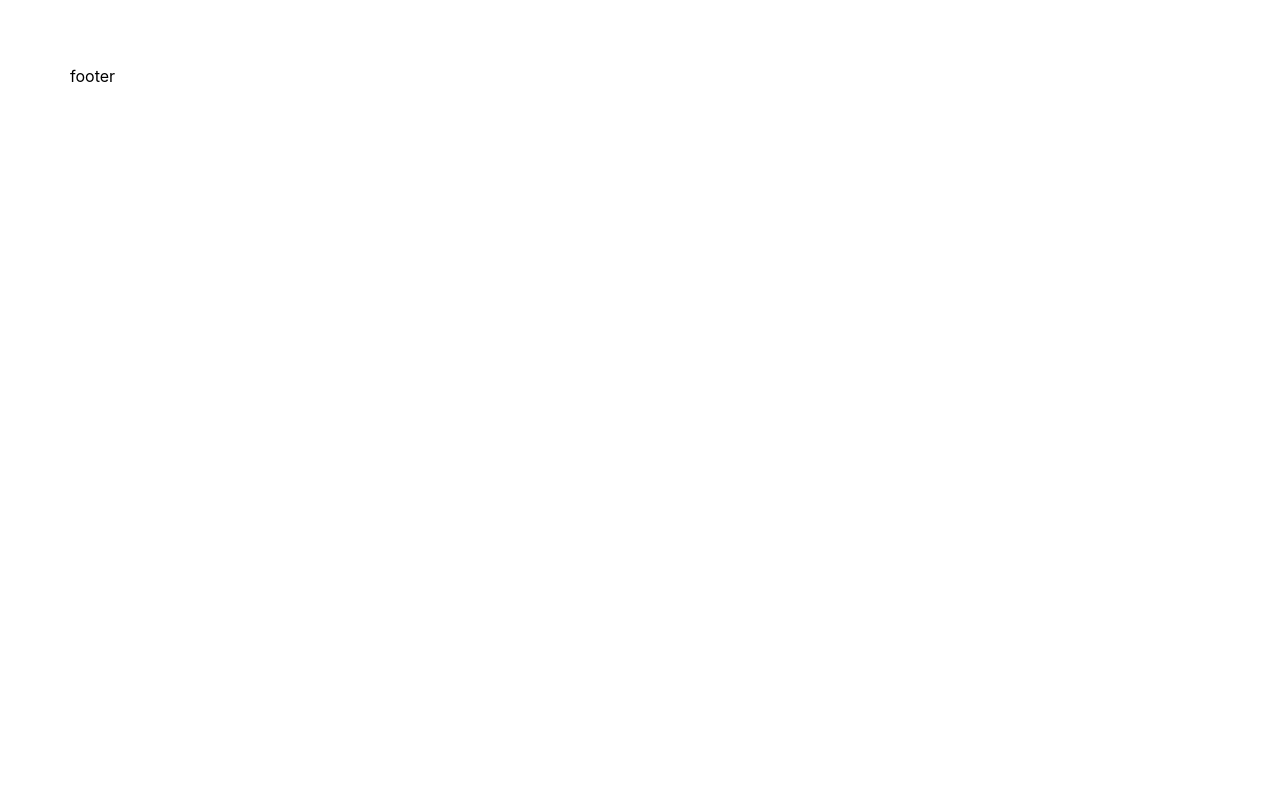
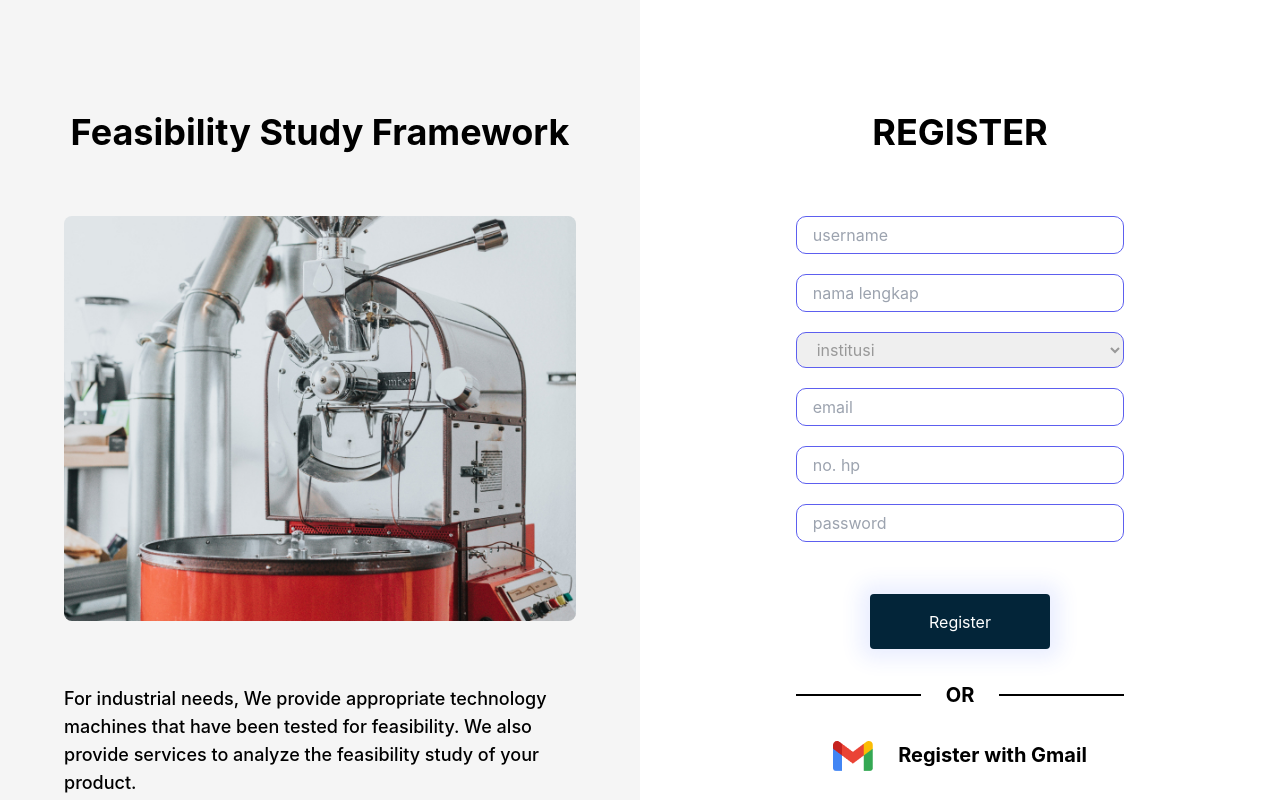
Before and after one commit to Feasibility-Study-Team/fs-front-pub, a React (Create React App) app: page /register in a window 1280 px wide. Before the commit this address had no page. Shown: the top 800 px of the page. Built offline with nearby package versions, Linux system fonts and the light colour scheme.

Commit message:
update login register

```diff
--- a/src/App.js
+++ b/src/App.js
@@ -1,6 +1,6 @@
 import { BrowserRouter as Router, Routes, Route } from "react-router-dom";
 import { Footer } from "./components";
-import { Login } from "./pages";
+import { Login, Register } from "./pages";
 
 function App() {
   return (
@@ -8,6 +8,7 @@ function App() {
       <Router>
         <Routes>
           <Route path="login" element={<Login />} />
+          <Route path="register" element={<Register />} />
         </Routes>
       </Router>
       <Footer />
--- a/src/constant/style.js
+++ b/src/constant/style.js
@@ -1,8 +1,9 @@
 const styles = {
     boxWidth: "xl:max-w-[1140px] w-full",
     boxContent: "xl:max-w-[1440px] w-full",
+    boxMd: "md:max-w-[768px] w-full",
 
-    btnStyle1: "w-[180px] h-[55px] bg-darkBlue text-white rounded btn-shadow",
+    btnStyle1: "w-[180px] h-[55px] bg-darkBlue text-white rounded btn-shadow hover:scale-105 ease-in-out duration-300",
 
     flexCenter: "flex justify-center items-center",
     flexStart: "flex justify-center items-start",
--- /dev/null
+++ b/src/constant/variable.js
@@ -0,0 +1,5 @@
+const phoneRegExp = /^((\\+[1-9]{1,4}[ \\-]*)|(\\([0-9]{2,3}\\)[ \\-]*)|([0-9]{2,4})[ \\-]*)*?[0-9]{3,4}?[ \\-]*[0-9]{3,4}?$/;
+
+export {
+    phoneRegExp
+}
--- a/src/pages/Login/LoginRight.js
+++ b/src/pages/Login/LoginRight.js
@@ -3,10 +3,11 @@ import { styles } from "../../constant"
 import { useFormik } from 'formik'
 import * as Yup from 'yup'
 import { useState } from "react"
+import { Link } from "react-router-dom"
 
 const LoginRight = () => {
     const loginStyle = {
-        inputStyle: "border border-iris100 rounded-[10px] text-[16px] py-1.5 px-4 w-[250px] max-h-[38px]",
+        inputStyle: "border border-iris100 rounded-[10px] text-[16px] py-1.5 px-4 w-[250px] max-h-[38px] focus:outline-blue-600",
         stripStyle: "border-solid border border-black w-[125px] h-0",
         errorStyle: "font-normal text-red-500"
     }
@@ -43,7 +44,7 @@ const LoginRight = () => {
                     <input
                     type="text"
                     placeholder="username"
-                    className={`${loginStyle.inputStyle} ${formik.errors.username ? 'mb-[5px]': 'mb-[20px]'}`}
+                    className={`${loginStyle.inputStyle} ${formik.errors.username && formik.touched.username ? 'mb-[5px]': 'mb-[20px]'}`}
                     {...formik.getFieldProps('username')}
                     />
                     {formik.touched.username && formik.errors.username && <div className={`${loginStyle.errorStyle} mb-[10px]`}>{formik.errors.username}</div>}
@@ -51,7 +52,7 @@ const LoginRight = () => {
                     <input
                     type="password"
                     placeholder="password"
-                    className={`${loginStyle.inputStyle}  ${formik.errors.password ? 'mb-[5px]': 'mb-[20px]'}`}
+                    className={`${loginStyle.inputStyle}  ${formik.errors.password && formik.touched.password ? 'mb-[5px]': 'mb-[20px]'}`}
                     {...formik.getFieldProps('password')}
                     />
                     {formik.touched.password && formik.errors.password && <div className={`${loginStyle.errorStyle}`}>{formik.errors.password}</div>}
@@ -65,7 +66,7 @@ const LoginRight = () => {
                     <img src={Gmail} alt="gmail"/>
                     <p className="font-bold text-xl">Login with Gmail</p>
                 </button>
-                <button className="font-light">Don't have an account yet? Sign Up</button>
+                <Link to="/register" className="font-light hover:underline hover:underline-offset-4">Don't have an account yet? Sign Up</Link>
             </div>
 
         </div>
--- /dev/null
+++ b/src/pages/Register/Register.js
@@ -0,0 +1,147 @@
+import { Gmail } from "../../assets"
+import { styles } from "../../constant"
+import { useFormik } from 'formik'
+import * as Yup from 'yup'
+import { useState } from "react"
+import { phoneRegExp } from "../../constant/variable"
+import { Link } from "react-router-dom"
+import LoginLeft from "../Login/LoginLeft"
+
+const Register = () => {
+    const dataInstitusi = [
+        {
+            name: "UPN Veteran Yogyakarta",
+            address: "Babarsari"
+        },
+        {
+            name: "UPN Veteran Jakarta",
+            address: "Jakarta"
+        }
+    ]
+
+    const registerStyle = {
+        inputStyle: "border border-iris100 rounded-[10px] text-[16px] py-1.5 px-4 w-full max-h-[38px] focus:outline-blue-600",
+        stripStyle: "border-solid border border-black w-[125px] h-0",
+        errorStyle: "font-normal text-red-500"
+    }
+    const [error, setError] = useState(null)
+
+    const doRegist = (values) => {
+        formik.setSubmitting(false);
+        formik.resetForm();
+        console.log(values);
+        setError("Gagal Mendaftar")
+    }
+
+    const formik = useFormik({
+        initialValues: {
+            username: '',
+            password: '',
+            complete_name: '',
+            institution: '',
+            email: '',
+            phone_number: '',
+            agreement: false
+        },
+
+        validationSchema: Yup.object({
+            username: Yup.string()
+                .required('Username harus di isi'),
+            password: Yup.string()
+                .required('Password harus di isi'),
+            complete_name: Yup.string()
+                .required('Nama lengkap harus di isi'),
+            institution: Yup.string()
+                .required('Institusi harus di isi'),
+            email: Yup.string()
+                .required('Tidak boleh kosong')
+                .email('Format email tidak valid'),
+            phone_number: Yup.string()
+                .required('Tidak boleh kosong')
+                .matches(phoneRegExp, 'Nomer HP tidak valid'),
+            agreement: Yup.bool()
+        }),
+
+        onSubmit: doRegist
+    })
+    return (
+        <div className={`w-full overflow-hidden ${styles.flexCenter}`}>
+            <div className={`flex md:flex-row flex-col-reverse`}>
+                <div className="flex-1 bg-placeholder">
+                    <LoginLeft />
+                </div>
+                <div className={`${styles.boxMd} sm:py-28 py-16 flex flex-col items-center flex-1`}>
+                    <h1 className="font-bold text-black text-4xl text-center">REGISTER</h1>
+                    <div className={`${styles.flexCenter} flex-col my-16`}>
+                        <form className={`${styles.flexCenter} flex-col w-full`} onSubmit={formik.handleSubmit}>
+                            <input
+                                type="text"
+                                placeholder="username"
+                                className={`${registerStyle.inputStyle} ${formik.errors.username && formik.touched.username? 'mb-[5px]' : 'mb-[20px]'}`}
+                                {...formik.getFieldProps('username')}
+                            />
+                            {formik.touched.username && formik.errors.username && <div className={`${registerStyle.errorStyle} mb-[10px]`}>{formik.errors.username}</div>}
+
+                            <input
+                                type="text"
+                                placeholder="nama lengkap"
+                                className={`${registerStyle.inputStyle} ${formik.errors.complete_name && formik.touched.complete_name ? 'mb-[5px]' : 'mb-[20px]'}`}
+                                {...formik.getFieldProps('complete_name')}
+                            />
+                            {formik.touched.complete_name && formik.errors.complete_name && <div className={`${registerStyle.errorStyle} mb-[10px]`}>{formik.errors.complete_name}</div>}
+
+                            <select
+                                className={`${registerStyle.inputStyle} ${formik.errors.institution && formik.touched.institution ? 'mb-[5px]' : 'mb-[20px]'} ${formik.values.institution === "" ? "text-[#999]" : ""}`}
+                                {...formik.getFieldProps('institution')}
+                            >
+                                <option value="" hidden>institusi</option>
+                                {dataInstitusi && dataInstitusi.map((item, index)=>(
+                                    <option key={index} value={item.name}>{item.name}</option>
+                                ))}
+                            </select>
+
+                            {formik.touched.institution && formik.errors.institution && <div className={`${registerStyle.errorStyle} mb-[10px]`}>{formik.errors.institution}</div>}
+
+                            <input
+                                type="text"
+                                placeholder="email"
+                                className={`${registerStyle.inputStyle} ${formik.errors.email && formik.touched.email ? 'mb-[5px]' : 'mb-[20px]'}`}
+                                {...formik.getFieldProps('email')}
+                            />
+                            {formik.touched.email && formik.errors.email && <div className={`${registerStyle.errorStyle} mb-[10px]`}>{formik.errors.email}</div>}
+
+                            <input
+                                type="text"
+                                placeholder="no. hp"
+                                className={`${registerStyle.inputStyle} ${formik.errors.phone_number && formik.touched.phone_number ? 'mb-[5px]' : 'mb-[20px]'}`}
+                                {...formik.getFieldProps('phone_number')}
+                            />
+                            {formik.touched.phone_number && formik.errors.phone_number && <div className={`${registerStyle.errorStyle} mb-[10px]`}>{formik.errors.phone_number}</div>}
+
+                            <input
+                                type="password"
+                                placeholder="password"
+                                className={`${registerStyle.inputStyle}  ${formik.errors.password && formik.touched.password ? 'mb-[5px]' : 'mb-[20px]'}`}
+                                {...formik.getFieldProps('password')}
+                            />
+                            {formik.touched.password && formik.errors.password && <div className={`${registerStyle.errorStyle}`}>{formik.errors.password}</div>}
+                            {error && <div className={`${registerStyle.errorStyle}`}>{error}</div>}
+                            <button className={`${styles.btnStyle1} mt-8`} type="submit">Register</button>
+                        </form>
+                        <div className="flex flex-row gap-[25px] justify-center items-center my-8">
+                            <span className={`${registerStyle.stripStyle}`}></span><span className="font-bold text-xl">OR</span><span className={`${registerStyle.stripStyle}`}></span>
+                        </div>
+                        <button className="flex gap-[25px] mb-8">
+                            <img src={Gmail} alt="gmail" />
+                            <p className="font-bold text-xl">Register with Gmail</p >
+                        </button>
+                        <Link to="/login" className="font-light hover:underline hover:underline-offset-4">Have an account yet? Sign Up</Link>
+                    </div>
+                </div>
+            </div>
+
+        </div>
+    )
+}
+
+export default Register
--- a/src/pages/index.js
+++ b/src/pages/index.js
@@ -1,5 +1,7 @@
 import Login from "./Login/Login";
+import Register from "./Register/Register";
 
 export{
-    Login
+    Login,
+    Register
 }
```
